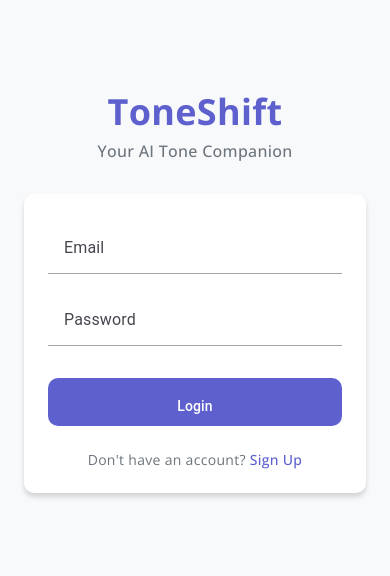
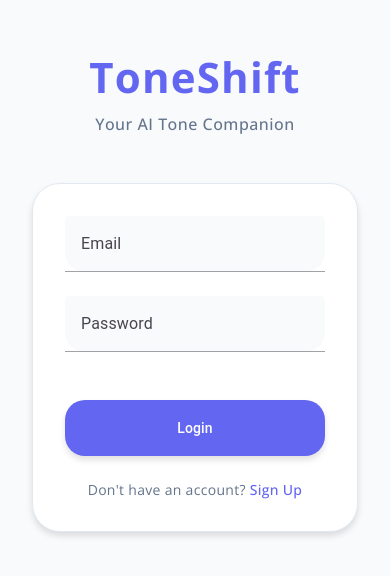
Before and after one commit to rohanvan19/ToneShift---AI_Tone_Companion, a React Native app in the folder toneshift-frontend/: screen /Login in a window 390 px wide. Shown: the part 132-708 px from the top of the page. Built offline with nearby package versions, Linux system fonts and the light colour scheme; what @react-native-vector-icons/material-design-icons would draw is missing.

Commit message:
Frontend UI Improved

```diff
--- a/toneshift-frontend/components/conversation/MessageBubble.js
+++ b/toneshift-frontend/components/conversation/MessageBubble.js
@@ -22,16 +22,21 @@ const MessageBubble = ({ message }) => {
     },
     userContainer: {
       alignSelf: 'flex-end',
+      marginRight: spacing.s,
     },
     aiContainer: {
       alignSelf: 'flex-start',
+      marginLeft: spacing.s,
     },
     bubble: {
       borderRadius: borderRadius.large,
-      ...shadows.small,
+      ...shadows.medium,
+      overflow: 'hidden',
     },
     contentPadding: {
-      padding: spacing.s,
+      padding: spacing.m,
+      paddingTop: spacing.s,
+      paddingBottom: spacing.s,
     },
     userBubble: {
       backgroundColor: colors.primary,
@@ -44,7 +49,7 @@ const MessageBubble = ({ message }) => {
     messageText: {
       ...fonts.regular,
       fontSize: fonts.sizes.medium,
-      lineHeight: 22,
+      lineHeight: 24,
     },
     userText: {
       color: '#fff',
@@ -56,6 +61,7 @@ const MessageBubble = ({ message }) => {
       flexDirection: 'row',
       marginTop: spacing.xs,
       alignItems: 'center',
+      paddingHorizontal: spacing.xs,
     },
     userTimeContainer: {
       justifyContent: 'flex-end',
@@ -70,7 +76,7 @@ const MessageBubble = ({ message }) => {
     },
     toneText: {
       fontSize: fonts.sizes.xs,
-      color: colors.secondary,
+      color: isUser ? colors.primaryLight : colors.secondary,
       marginRight: spacing.s,
       fontStyle: 'italic',
       ...fonts.medium,
--- a/toneshift-frontend/components/conversation/ToneSelector.js
+++ b/toneshift-frontend/components/conversation/ToneSelector.js
@@ -23,27 +23,35 @@ const ToneSelector = ({ selectedTone, onSelectTone, onClose }) => {
   const styles = StyleSheet.create({
     container: {
       marginBottom: spacing.m,
-      ...shadows.medium,
-      borderRadius: borderRadius.medium,
+      ...shadows.large,
+      borderRadius: borderRadius.xl,
       backgroundColor: colors.card,
+      borderWidth: 1,
+      borderColor: colors.border,
+      overflow: 'hidden',
     },
     toneRow: {
       flexDirection: 'row',
-      flexWrap: 'nowrap',
+      flexWrap: 'wrap',
       marginBottom: spacing.s,
-      paddingVertical: spacing.xs,
+      paddingVertical: spacing.m,
     },
     toneChip: {
       marginRight: spacing.s,
       marginBottom: spacing.s,
-      backgroundColor: colors.surface,
+      backgroundColor: colors.cardAlt,
+      borderRadius: borderRadius.large,
+      height: 40,
+      ...shadows.small,
     },
     selectedToneChip: {
       backgroundColor: colors.primary,
+      elevation: 4,
     },
     toneText: {
-      ...fonts.medium,
+      ...fonts.semiBold,
       color: colors.text,
+      letterSpacing: 0.3,
     },
     selectedToneText: {
       color: '#fff',
@@ -51,7 +59,9 @@ const ToneSelector = ({ selectedTone, onSelectTone, onClose }) => {
     helpText: {
       color: colors.textSecondary,
       fontSize: fonts.sizes.small,
-      marginTop: spacing.xs,
+      marginTop: spacing.s,
+      ...fonts.regular,
+      letterSpacing: 0.2,
     },
   });
 
--- a/toneshift-frontend/screens/auth/LoginScreen.js
+++ b/toneshift-frontend/screens/auth/LoginScreen.js
@@ -125,41 +125,51 @@ const styles = StyleSheet.create({
   },
   scrollContent: {
     flexGrow: 1,
-    padding: spacing.l,
+    padding: spacing.xl,
     justifyContent: 'center',
   },
   logoContainer: {
     alignItems: 'center',
-    marginBottom: spacing.xl,
+    marginBottom: spacing.xxl,
   },
   logoText: {
     ...fonts.bold,
-    fontSize: 36,
+    fontSize: 42,
     color: colors.primary,
-    marginBottom: spacing.xs,
+    marginBottom: spacing.s,
+    letterSpacing: 1.2,
   },
   tagline: {
     ...fonts.medium,
     fontSize: fonts.sizes.medium,
     color: colors.textSecondary,
+    letterSpacing: 0.5,
   },
   formContainer: {
     ...shadows.medium,
-    backgroundColor: colors.surface,
-    borderRadius: borderRadius.medium,
-    padding: spacing.l,
+    backgroundColor: colors.card,
+    borderRadius: borderRadius.xl,
+    padding: spacing.xl,
+    borderWidth: 1,
+    borderColor: colors.border,
   },
   input: {
-    marginBottom: spacing.m,
-    backgroundColor: colors.surface,
+    marginBottom: spacing.l,
+    backgroundColor: colors.background,
+    borderRadius: borderRadius.large,
+    height: 56,
+    fontSize: fonts.sizes.medium,
+    ...fonts.regular,
   },
   button: {
-    marginTop: spacing.m,
+    marginTop: spacing.l,
     paddingVertical: spacing.s,
     backgroundColor: colors.primary,
-    borderRadius: borderRadius.medium,
-    elevation: 2,
-    height: 48,
+    borderRadius: borderRadius.large,
+    elevation: 4,
+    height: 56,
+    justifyContent: 'center',
+    ...shadows.medium,
   },
   footer: {
     flexDirection: 'row',
--- a/toneshift-frontend/screens/auth/ProfileScreen.js
+++ b/toneshift-frontend/screens/auth/ProfileScreen.js
@@ -69,7 +69,7 @@ const ProfileScreen = () => {
       backgroundColor: colors.background,
     },
     scrollContent: {
-      padding: spacing.m,
+      padding: spacing.l,
     },
     centered: {
       flex: 1,
@@ -78,22 +78,29 @@ const ProfileScreen = () => {
     },
     header: {
       alignItems: 'center',
-      marginVertical: spacing.l,
+      marginVertical: spacing.xl,
     },
     name: {
       ...fonts.bold,
       fontSize: fonts.sizes.xl,
       marginTop: spacing.m,
       color: colors.text,
+      letterSpacing: 0.5,
     },
     card: {
-      marginBottom: spacing.m,
+      marginBottom: spacing.l,
       ...shadows.medium,
       backgroundColor: colors.card,
+      borderRadius: borderRadius.xl,
+      overflow: 'hidden',
+      borderWidth: 1,
+      borderColor: colors.border,
     },
     input: {
       marginBottom: spacing.m,
-      backgroundColor: colors.surface,
+      backgroundColor: colors.background,
+      borderRadius: borderRadius.large,
+      height: 56,
     },
     buttonRow: {
       flexDirection: 'row',
@@ -124,14 +131,20 @@ const ProfileScreen = () => {
       flexDirection: 'row',
       justifyContent: 'space-between',
       alignItems: 'center',
-      paddingVertical: spacing.s,
+      paddingVertical: spacing.m,
     },
     divider: {
-      marginVertical: spacing.xs,
+      marginVertical: spacing.s,
       backgroundColor: colors.border,
+      height: 1,
     },
     logoutButton: {
-      marginTop: spacing.l,
+      marginTop: spacing.xl,
+      borderRadius: borderRadius.large,
+      height: 56,
+      justifyContent: 'center',
+      borderColor: colors.error,
+      borderWidth: 1,
     },
   });
 
--- a/toneshift-frontend/screens/conversation/ConversationDetailScreen.js
+++ b/toneshift-frontend/screens/conversation/ConversationDetailScreen.js
@@ -44,38 +44,43 @@ const ConversationDetailScreen = ({ route, navigation }) => {
       borderTopWidth: 1,
       borderTopColor: colors.border,
       padding: spacing.m,
-      ...shadows.small,
+      paddingBottom: Platform.OS === 'ios' ? spacing.xl : spacing.m,
+      ...shadows.medium,
     },
     toneContainer: {
       marginBottom: spacing.m,
     },
     toneLabel: {
-      ...fonts.medium,
+      ...fonts.semiBold,
       color: colors.textSecondary,
       marginBottom: spacing.xs,
+      fontSize: fonts.sizes.small,
     },
     toneScrollView: {
       flexDirection: 'row',
+      paddingBottom: spacing.xs,
     },
     toneChip: {
       paddingHorizontal: spacing.m,
       paddingVertical: spacing.s,
       borderRadius: borderRadius.round,
       marginRight: spacing.s,
-      backgroundColor: colors.surface,
+      backgroundColor: colors.cardAlt,
       borderWidth: 1,
       borderColor: colors.border,
-      elevation: 1,
+      elevation: 2,
       marginBottom: spacing.xs,
+      ...shadows.small,
     },
     selectedToneChip: {
       backgroundColor: colors.primary,
-      borderColor: colors.primary,
-      elevation: 3,
+      borderColor: colors.primaryDark,
+      elevation: 4,
     },
     toneChipText: {
       ...fonts.semiBold,
       color: colors.textSecondary,
+      fontSize: fonts.sizes.small,
     },
     selectedToneChipText: {
       color: '#fff',
@@ -86,7 +91,7 @@ const ConversationDetailScreen = ({ route, navigation }) => {
     },
     input: {
       flex: 1,
-      maxHeight: 100,
+      maxHeight: 120,
       backgroundColor: colors.surface,
       borderWidth: 1,
       borderColor: colors.border,
@@ -95,12 +100,21 @@ const ConversationDetailScreen = ({ route, navigation }) => {
       paddingTop: spacing.s,
       paddingBottom: spacing.s,
       color: colors.text,
+      ...fonts.regular,
+      fontSize: fonts.sizes.medium,
+      ...shadows.small,
     },
     sendButton: {
       margin: 0,
       marginLeft: spacing.s,
-      backgroundColor: colors.primaryLight,
+      backgroundColor: colors.primary,
       borderRadius: borderRadius.round,
+      elevation: 4,
+      ...shadows.small,
+      width: 48,
+      height: 48,
+      justifyContent: 'center',
+      alignItems: 'center',
     },
   });
 
--- a/toneshift-frontend/screens/conversation/ConversationListScreen.js
+++ b/toneshift-frontend/screens/conversation/ConversationListScreen.js
@@ -27,28 +27,37 @@ const ConversationListScreen = ({ navigation }) => {
     },
     searchBar: {
       backgroundColor: colors.surface,
+      borderRadius: borderRadius.large,
+      height: 50,
       ...shadows.small,
     },
     listContent: {
       padding: spacing.m,
-      paddingBottom: spacing.xxl, // Extra padding for FAB
+      paddingBottom: spacing.xxxl, // Extra padding for FAB
     },
     card: {
       marginBottom: spacing.m,
       backgroundColor: colors.card,
-      ...shadows.small,
+      borderRadius: borderRadius.large,
+      overflow: 'hidden',
+      ...shadows.medium,
+      borderWidth: 1,
+      borderColor: colors.border,
     },
     conversationTitle: {
-      ...fonts.medium,
+      ...fonts.semiBold,
       fontSize: fonts.sizes.large,
       marginBottom: spacing.xs,
       color: colors.text,
     },
     lastMessage: {
+      ...fonts.regular,
       color: colors.textSecondary,
-      marginBottom: spacing.xs,
+      marginBottom: spacing.s,
+      lineHeight: 20,
     },
     timestamp: {
+      ...fonts.medium,
       color: colors.textSecondary,
       fontSize: fonts.sizes.xs,
       alignSelf: 'flex-end',
@@ -89,6 +98,10 @@ const ConversationListScreen = ({ navigation }) => {
       right: 0,
       bottom: 0,
       backgroundColor: colors.primary,
+      borderRadius: borderRadius.round,
+      ...shadows.large,
+      width: 60,
+      height: 60,
     },
   });
 
--- a/toneshift-frontend/utils/theme.js
+++ b/toneshift-frontend/utils/theme.js
@@ -29,7 +29,7 @@ const fonts = {
   },
 };
 
-// Modern spacing
+// Modern spacing with more breathing room
 const spacing = {
   xs: 4,
   s: 8,
@@ -37,82 +37,83 @@ const spacing = {
   l: 24,
   xl: 32,
   xxl: 48,
+  xxxl: 64,
 };
 
-// Border radiuses
+// Enhanced border radiuses for more modern look
 const borderRadius = {
-  small: 6,
-  medium: 10,
-  large: 16,
-  xl: 24,
+  small: 8,
+  medium: 12,
+  large: 20,
+  xl: 28,
   round: 999,
 };
 
-// Light theme colors
+// Light theme colors with better contrast and vibrancy
 const lightColors = {
-  primary: '#5E60CE',
-  primaryLight: '#7E7FEF',
-  primaryDark: '#4A4AB7',
-  secondary: '#64DFDF',
-  secondaryLight: '#80FFFF',
-  secondaryDark: '#48B9B9',
-  background: '#F8F9FA',
+  primary: '#6366F1',       // Indigo for a more modern look
+  primaryLight: '#818CF8',
+  primaryDark: '#4F46E5',
+  secondary: '#06B6D4',     // Cyan
+  secondaryLight: '#22D3EE',
+  secondaryDark: '#0891B2',
+  background: '#F8FAFC',
   surface: '#FFFFFF',
-  error: '#FF5A5A',
-  text: '#212529',
-  textSecondary: '#6C757D',
-  border: '#E9ECEF',
-  success: '#52B788',
-  warning: '#FFD166',
-  accent: '#FF9F1C',
+  error: '#EF4444',
+  text: '#1E293B',
+  textSecondary: '#64748B',
+  border: '#E2E8F0',
+  success: '#10B981',
+  warning: '#F59E0B',
+  accent: '#F97316',
   card: '#FFFFFF',
-  cardAlt: '#F8F9FD',
-  highlight: '#F0F4FF',
+  cardAlt: '#F1F5F9',
+  highlight: '#EEF2FF',
 };
 
-// Dark theme colors
+// Dark theme colors with better contrast
 const darkColors = {
-  primary: '#7E7FEF', // Lighter for dark mode
-  primaryLight: '#9E9FFF',
-  primaryDark: '#4A4AB7',
-  secondary: '#64DFDF',
-  secondaryLight: '#80FFFF',
-  secondaryDark: '#48B9B9',
-  background: '#121212',
-  surface: '#1E1E1E',
-  error: '#FF5A5A',
-  text: '#E9ECEF',
-  textSecondary: '#ADB5BD',
-  border: '#333333',
-  success: '#52B788',
-  warning: '#FFD166',
-  accent: '#FF9F1C',
-  card: '#252525',
-  cardAlt: '#333333',
-  highlight: '#333366',
+  primary: '#818CF8',
+  primaryLight: '#A5B4FC',
+  primaryDark: '#4F46E5',
+  secondary: '#22D3EE',
+  secondaryLight: '#67E8F9',
+  secondaryDark: '#0891B2',
+  background: '#0F172A',
+  surface: '#1E293B',
+  error: '#EF4444',
+  text: '#F1F5F9',
+  textSecondary: '#94A3B8',
+  border: '#334155',
+  success: '#10B981',
+  warning: '#F59E0B',
+  accent: '#F97316',
+  card: '#1E293B',
+  cardAlt: '#334155',
+  highlight: '#312E81',
 };
 
-// Enhanced shadows for modern look
+// Enhanced shadows for more depth
 const lightShadows = {
   small: {
     shadowColor: '#000',
     shadowOffset: { width: 0, height: 2 },
-    shadowOpacity: 0.1,
-    shadowRadius: 3,
+    shadowOpacity: 0.08,
+    shadowRadius: 4,
     elevation: 2,
   },
   medium: {
     shadowColor: '#000',
     shadowOffset: { width: 0, height: 4 },
-    shadowOpacity: 0.15,
-    shadowRadius: 5,
+    shadowOpacity: 0.12,
+    shadowRadius: 6,
     elevation: 4,
   },
   large: {
     shadowColor: '#000',
-    shadowOffset: { width: 0, height: 6 },
-    shadowOpacity: 0.18,
-    shadowRadius: 8,
+    shadowOffset: { width: 0, height: 8 },
+    shadowOpacity: 0.16,
+    shadowRadius: 12,
     elevation: 8,
   },
 };
@@ -123,21 +124,21 @@ const darkShadows = {
     shadowColor: '#000',
     shadowOffset: { width: 0, height: 2 },
     shadowOpacity: 0.25,
-    shadowRadius: 3,
+    shadowRadius: 4,
     elevation: 2,
   },
   medium: {
     shadowColor: '#000',
     shadowOffset: { width: 0, height: 4 },
     shadowOpacity: 0.3,
-    shadowRadius: 5,
+    shadowRadius: 6,
     elevation: 4,
   },
   large: {
     shadowColor: '#000',
-    shadowOffset: { width: 0, height: 6 },
+    shadowOffset: { width: 0, height: 8 },
     shadowOpacity: 0.35,
-    shadowRadius: 8,
+    shadowRadius: 12,
     elevation: 8,
   },
 };
```
